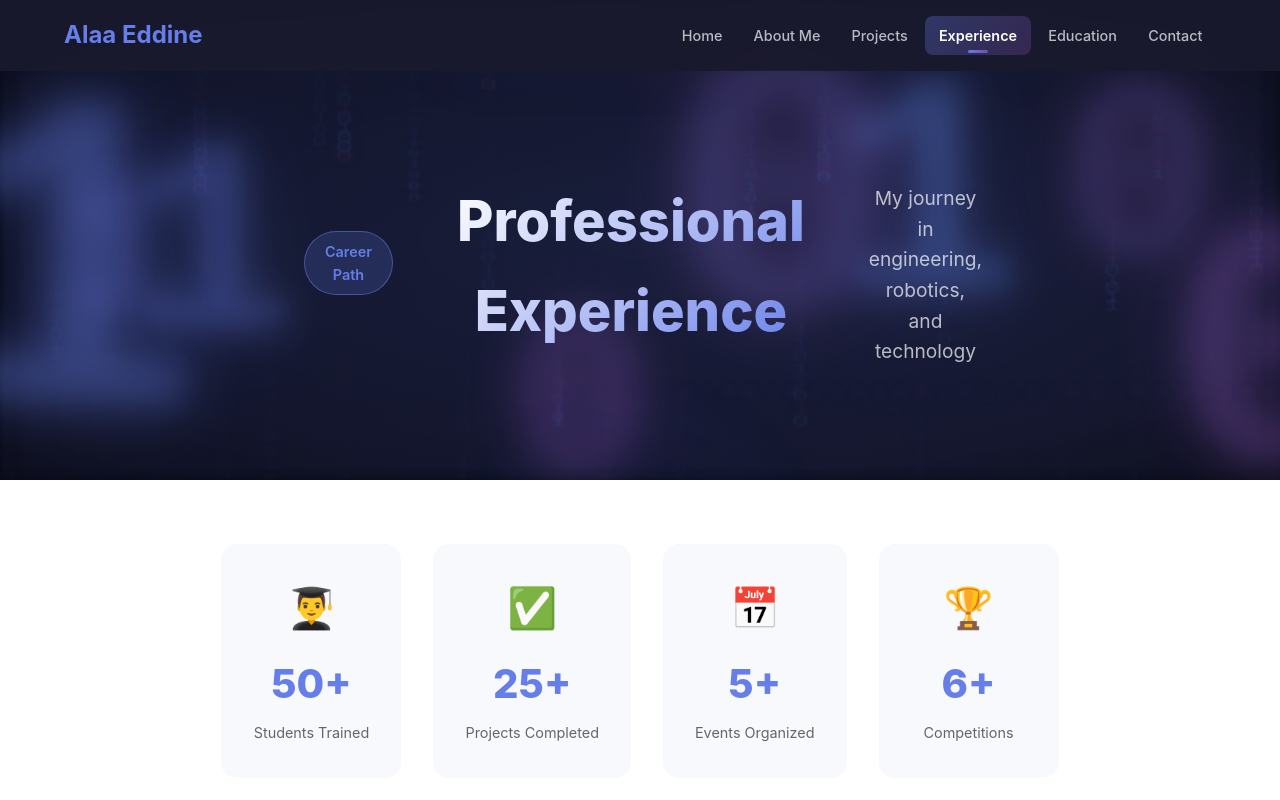
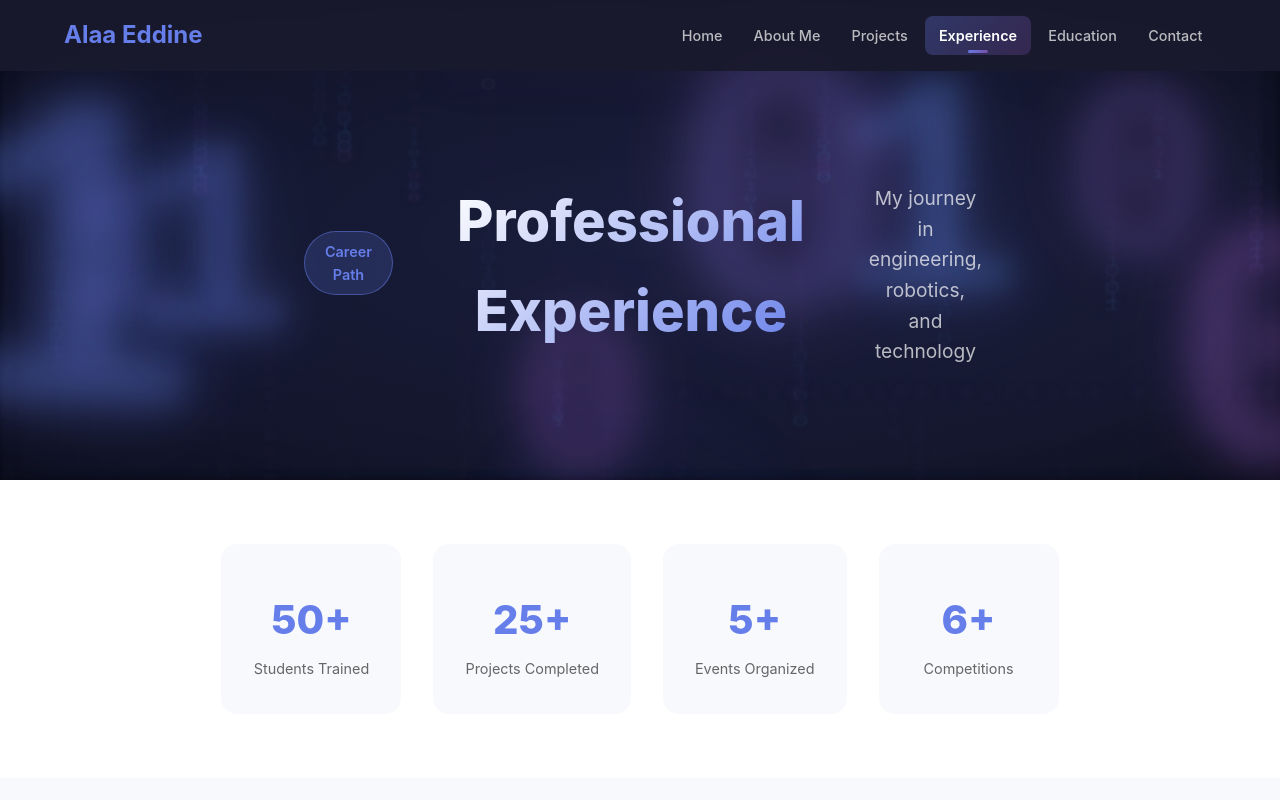
Before and after one commit to ALA-EDDINE-LIMAM/portfolio-website, a React (Vite) app: page /experience in a window 1280 px wide. Shown: the top 800 px of the page. Built offline with nearby package versions, Linux system fonts and the light colour scheme.

Commit message:
Describe your change here

```diff
--- a/src/pages/ExperiencePage.tsx
+++ b/src/pages/ExperiencePage.tsx
@@ -177,10 +177,10 @@ const ExperiencePage: React.FC = () => {
   ];
 
   const stats = [
-    { number: "50+", label: "Students Trained", icon: "👨‍🎓" },
-    { number: "25+", label: "Projects Completed", icon: "✅" },
-    { number: "5+", label: "Events Organized", icon: "📅" },
-    { number: "6+", label: "Competitions", icon: "🏆" }
+    { number: "50+", label: "Students Trained" },
+    { number: "25+", label: "Projects Completed" },
+    { number: "5+", label: "Events Organized" },
+    { number: "6+", label: "Competitions" }
   ];
 
   return (
```
